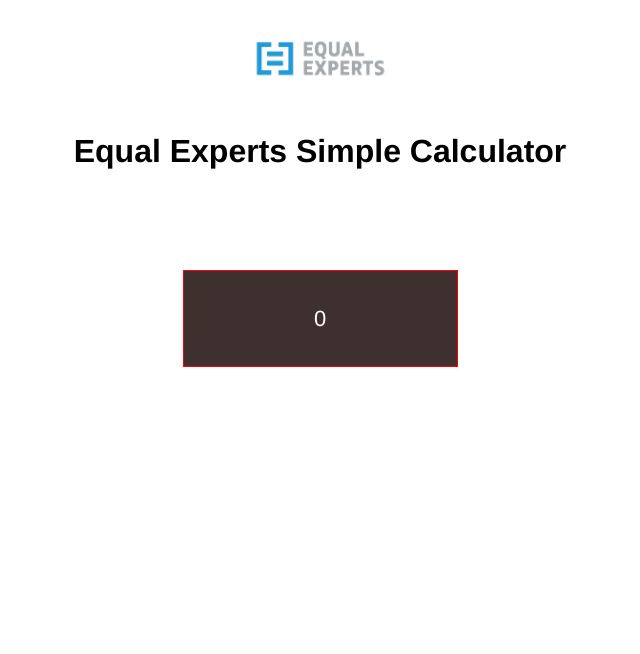
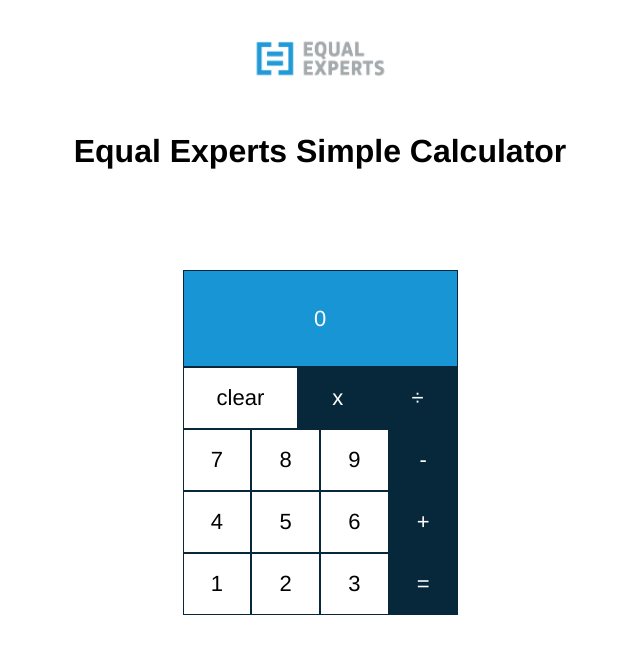
Before and after one commit to chrisdamba/equal-experts-simple-calculator, a React (Create React App) app: page / in a window 1280 px wide. Shown: the top 654 px of the page, without its empty margins (320-960 px from the left). Built offline with nearby package versions, Linux system fonts and the light colour scheme.

Commit message:
chore: add layout for buttons

```diff
--- a/src/Caluclator.js
+++ b/src/Caluclator.js
@@ -5,6 +5,29 @@
     return (
         <div data-testid="simple-calculator" className="ee-calculator">
             <div data-testid="entry" className="ee-calculator-entry">0</div>
+            <div className="ee-flex-container">
+                <div className="ee-button">clear</div>
+                <div className="ee-button operator">x</div>
+                <div className="ee-button operator">÷</div>
+            </div>
+            <div className="ee-flex-container">
+                <div className="ee-button" style={{ width: "25%" }}>7</div>
+                <div className="ee-button" style={{ width: "25%" }}>8</div>
+                <div className="ee-button" style={{ width: "25%" }}>9</div>
+                <div className="ee-button operator" style={{ width: "25%" }}>-</div>
+            </div>
+            <div className="ee-flex-container">
+            <div className="ee-button" style={{ width: "25%" }}>4</div>
+                <div className="ee-button" style={{ width: "25%" }}>5</div>
+                <div className="ee-button" style={{ width: "25%" }}>6</div>
+                <div className="ee-button operator" style={{ width: "25%" }}>+</div>
+            </div>
+            <div className="ee-flex-container">
+                <div className="ee-button" style={{ width: "25%" }}>1</div>
+                <div className="ee-button" style={{ width: "25%" }}>2</div>
+                <div className="ee-button" style={{ width: "25%" }}>3</div>
+                <div className="ee-button operator" style={{ width: "25%" }}>=</div>
+            </div>
         </div>
     )
 }
--- a/src/assets/calculator.css
+++ b/src/assets/calculator.css
@@ -14,8 +14,8 @@
 }
 
 .ee-calculator-entry {
-    border: 1px solid red;
-    background: #3d302f;
+    border: 1px solid #06283a;
+    background: #1795d4;
     color: white;
 
     height: 95px;
@@ -25,8 +25,13 @@
     place-items: center;
 }
 
+.ee-button.operator {
+    background: #06283a;
+    color: white;
+}
+
 .ee-button {
-    border: 0.1px solid red;
+    border: 0.1px solid #06283a;
     cursor: pointer;
     flex-grow: 1;
 
@@ -36,15 +41,12 @@
     height: 60px;
 }
 
-.ee-button .operator {
-    background: "#c41745";
-    color: "white";
-}
+
 
 .ee-button .operator:hover {
-    background: "#b51540";
+    background: #b515;
 }
 
 .ee-button .operator:active {
-    background: "#a6133a";
+    background: #a6133a;
 }
```
